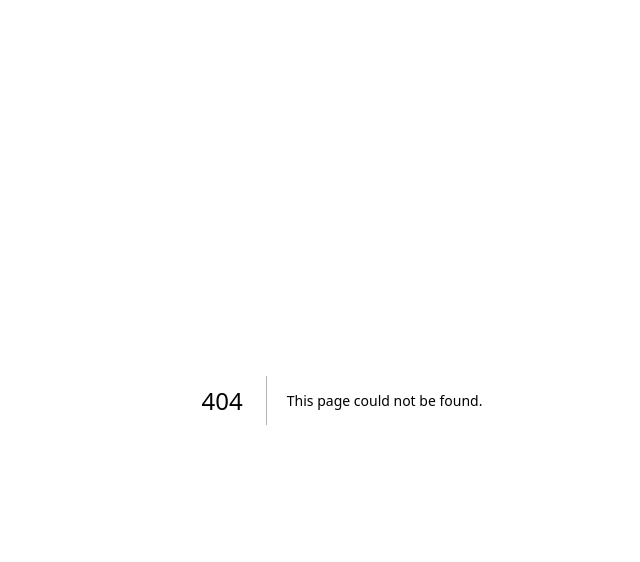
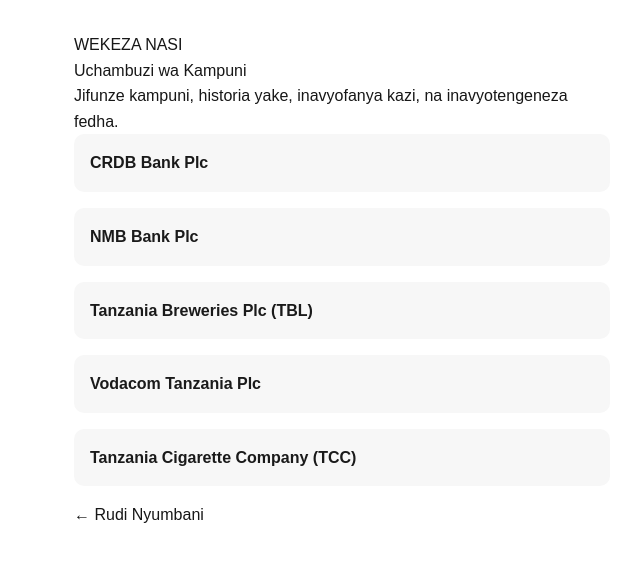
Before and after one commit to sadikiabubakari698-crypto/wekeza_nasi, a Next.js app in the folder wekeza-nasi-app/: page /kampuni in a window 1280 px wide. Before the commit this address had no page. Shown: the top 562 px of the page, without its empty margins (298-938 px from the left). Built offline with nearby package versions, Linux system fonts and the light colour scheme.

Commit message:
Add /kampuni hub page listing all 5 company profiles

```diff
--- /dev/null
+++ b/wekeza-nasi-app/app/kampuni/page.js
@@ -0,0 +1,16 @@
+export default function Kampuni() {
+  const link = { display: "block", padding: "1rem", background: "#f7f7f7", borderRadius: "10px", marginBottom: "1rem", color: "#1a1a1a", textDecoration: "none", fontWeight: "bold" };
+  return (
+    <main style={{ padding: "2rem", maxWidth: "600px", margin: "0 auto", fontFamily: "sans-serif", lineHeight: 1.6 }}>
+      <h1>WEKEZA NASI</h1>
+      <h2>Uchambuzi wa Kampuni</h2>
+      <p>Jifunze kampuni, historia yake, inavyofanya kazi, na inavyotengeneza fedha.</p>
+      <a href="/kampuni/crdb" style={link}>CRDB Bank Plc</a>
+      <a href="/kampuni/nmb" style={link}>NMB Bank Plc</a>
+      <a href="/kampuni/tbl" style={link}>Tanzania Breweries Plc (TBL)</a>
+      <a href="/kampuni/vodacom" style={link}>Vodacom Tanzania Plc</a>
+      <a href="/kampuni/tcc" style={link}>Tanzania Cigarette Company (TCC)</a>
+      <p><a href="/">&larr; Rudi Nyumbani</a></p>
+    </main>
+  );
+}
```
